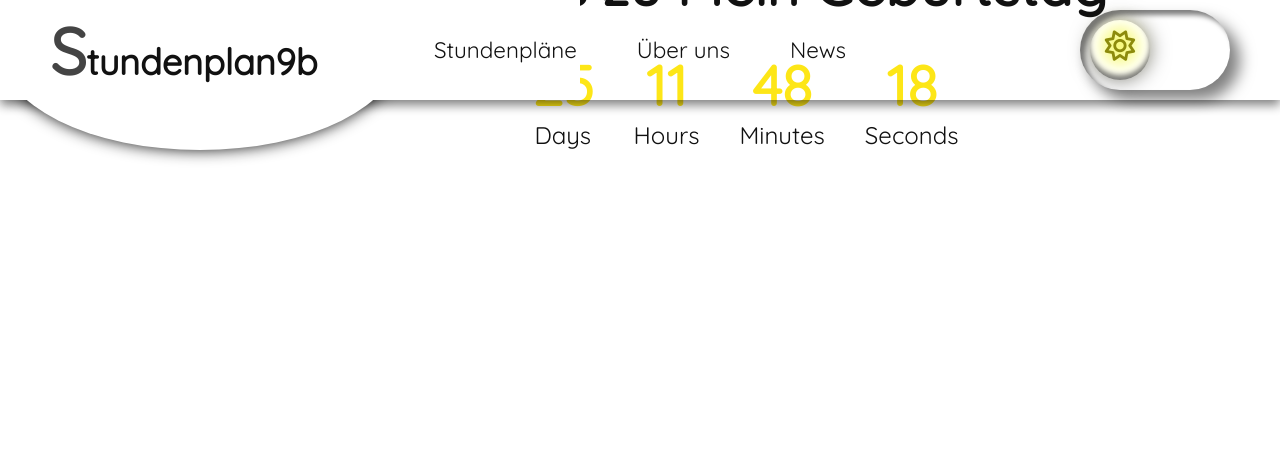
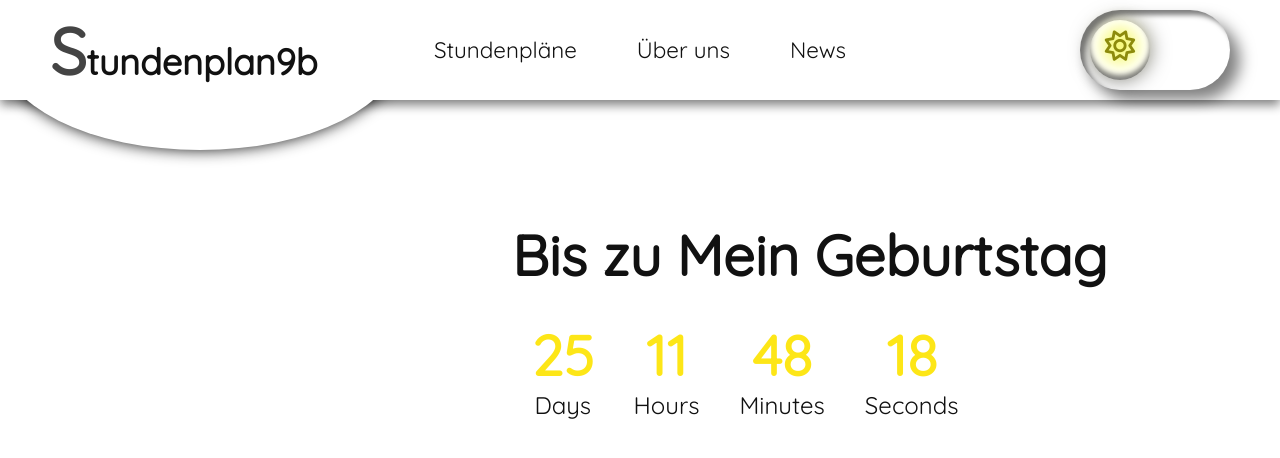
Before and after one commit to Bommberk/Stundenplan10b, a PHP site: page / in a window 1280 px wide. Shown: the top 458 px of the page. Run offline with PHP 8.4, Linux system fonts and the light colour scheme; some libraries are stand-ins or nearby versions.

Commit message:
und nochmal

```diff
--- a/assets/style/countdown.css
+++ b/assets/style/countdown.css
@@ -1,7 +1,7 @@
 .container2
 {
     display: block;
-    margin-top: 15%;
+    margin-top: 25%;
     margin-left: 40%;
 }
 .counter
--- a/index.php
+++ b/index.php
@@ -137,7 +137,7 @@
 
     ?>
 
-    <div style="margin-top: 50px;" class="container2">
+    <div class="container2">
         <div class="counter">
             <div class="day">
                 <h2 id="day">12</h2>
```
